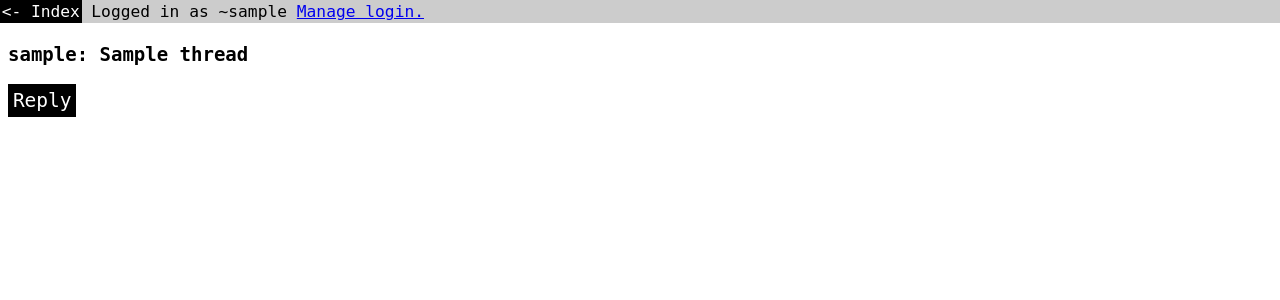
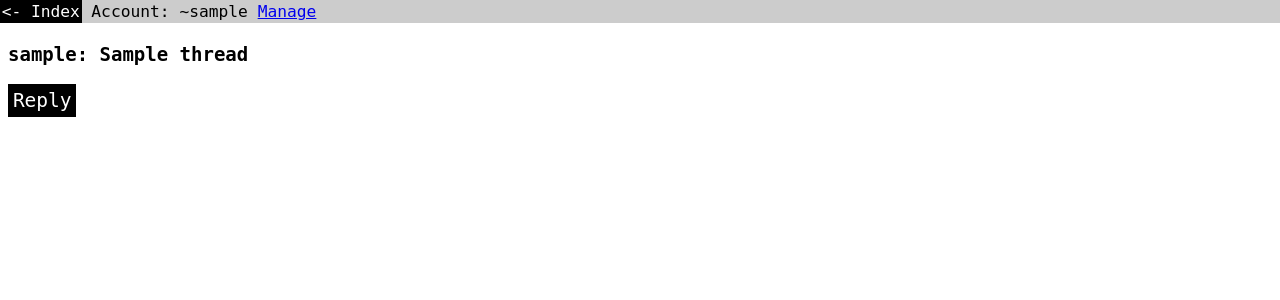
Before and after one commit to bbj-dev/bbj, a Python web app: template templates/threadLoad.html in a window 1280 px wide. Shown: the top 300 px of the page. Run offline with Jinja, Linux system fonts and the light colour scheme; the template is opened without the code that fills it: most values are stand-ins (such as "Sample title", 1, 10 or a date in 2020).

Commit message:
update navbar

```diff
--- a/templates/threadLoad.html
+++ b/templates/threadLoad.html
@@ -14,11 +14,15 @@
     <div id="navbar">
         <span class="bbjLogo" onclick="window.location.href='/index'">&lt;- Index</span>
         {% if authorized_user %}
-        <span>Logged in as <span class="color{{ authorized_user['color']}}">~{{ authorized_user["user_name"] }}</span></span>
+        Account: <span class="color{{ authorized_user['color']}}">~{{ authorized_user["user_name"] }}</span>
         {% else %}
         <span>Not logged in.</span>
         {% endif %}
-        <a class="navbarLink" href="/login">Manage login.</a>
+        {% if authorized_user %}
+        <a class="navbarLink" href="/login">Manage</a>
+        {% else %}
+        <a class="navbarLink" href="/login">Login</a>
+        {% endif %}
       </div>
 
       <h3><span class="color{{ usermap[thread['author']]['color'] }}">{{ usermap[thread["author"]]["user_name"] }}</span>: {{ thread["title"] }}</h3>
```
Also changed, not shown: templates/threadIndex.html (+6 -2 lines).
